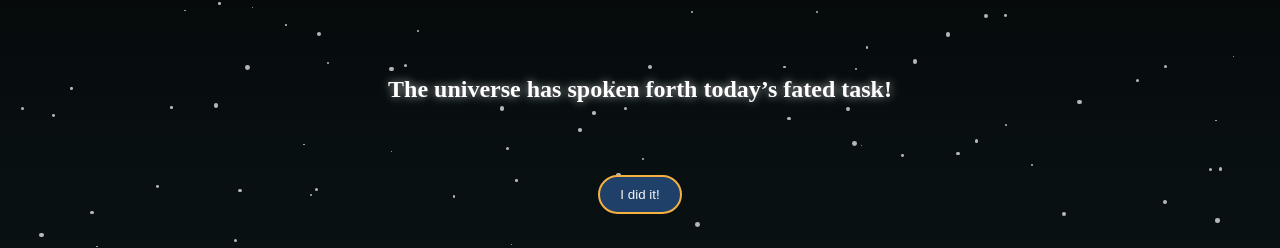
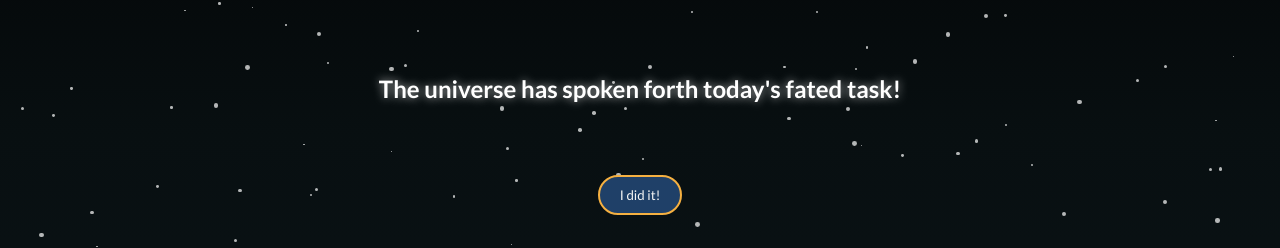
Before and after one commit to kimannle/AppleHacks2024, a React (Create React App) app in the folder frontend/: page /activity in a window 1280 px wide. Shown: the part 285-533 px from the top of the page. Built offline with nearby package versions, Linux system fonts and the light colour scheme; no server answers.

Commit message:
Updated the font to be Lato across the entire application to maintain consistency

```diff
--- a/frontend/src/App.css
+++ b/frontend/src/App.css
@@ -1,6 +1,9 @@
+/* Import Lato font from Google Fonts */
+@import url('https://fonts.googleapis.com/css2?family=Lato:wght@400;700&display=swap');
+
 /* Body */
 body {
-  font-family: 'Lora', serif;
+  font-family: 'Lato', sans-serif;
   background: linear-gradient(180deg, #000000 0%, #080f11 50%, #0a1215 75%, #0e1b20 100%);
   color: #f5f5f5;
   min-height: 100vh;
@@ -17,8 +20,11 @@
   padding: 20px;
 }
 
+h1, h2, p, label, a, button, input, li {
+  font-family: 'Lato', sans-serif;
+}
+
 h1, h2 {
-  font-family: 'Playfair Display', serif;
   color: #ffffff;
   text-shadow: 0 0 10px rgba(255, 255, 255, 0.7);
 }
@@ -44,7 +50,6 @@
   border-radius: 25px;
   cursor: pointer;
   transition: background-color 0.3s ease, box-shadow 0.3s ease;
-  font-family: 'Montserrat', sans-serif;
   margin-top: 20px;
 }
 
@@ -55,7 +60,6 @@
 }
 
 label {
-  font-family: 'Playfair Display', serif;
   color: #ffffff;
   text-shadow: 0 0 5px rgba(255, 255, 255, 0.3);
   font-size: 1.2rem;
@@ -71,7 +75,6 @@
   border-radius: 10px;
   background-color: #203a43;
   color: #f5f5f5;
-  font-family: 'Montserrat', sans-serif;
 }
 
 input:focus {
--- a/frontend/src/pages/Activity.js
+++ b/frontend/src/pages/Activity.js
@@ -21,7 +21,7 @@
 
     return (
         <div className="ac-av">
-            <h2>The universe has spoken forth today’s fated task!</h2>
+            <h2>The universe has spoken forth today's fated task!</h2>
             <p>{activity}</p>
             <button>I did it!</button>
         </div>
```
